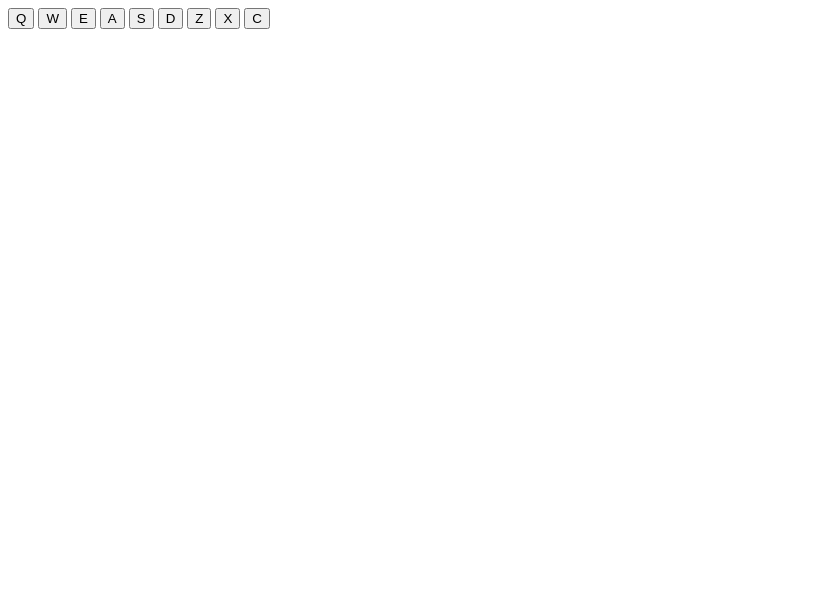
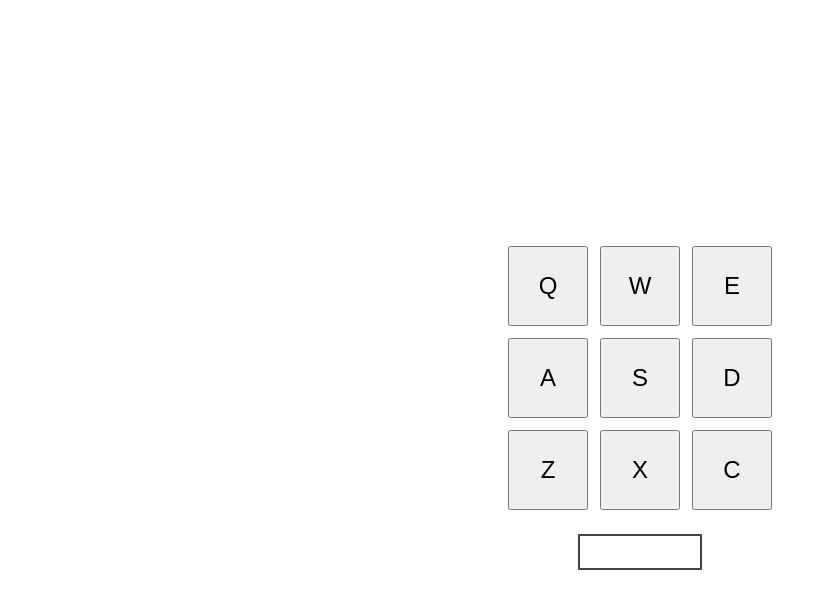
Before and after one commit to 202416852-anhpv/javascript-certification, a website: page drum-machine/index.html in a window 1280 px wide. Shown: the whole page, without its empty margins (0-827 px from the left). Drawn offline with Linux system fonts and the light colour scheme.

Commit message:
feat: complete drum machine certification

```diff
--- a/drum-machine/index.html
+++ b/drum-machine/index.html
@@ -8,7 +8,7 @@
   <body>
     <div id="drum-machine">
       <div id="pad-bank">
-        <button class="drum-pad" id="heater-1">
+        <button class="drum-pad" id="Heater-1">
           Q
           <audio
             class="clip"
@@ -16,7 +16,7 @@
             src="https://cdn.freecodecamp.org/curriculum/drum/Heater-1.mp3"
           ></audio>
         </button>
-        <button class="drum-pad" id="heater-2">
+        <button class="drum-pad" id="Heater-2">
           W
           <audio
             class="clip"
@@ -24,7 +24,7 @@
             src="https://cdn.freecodecamp.org/curriculum/drum/Heater-2.mp3"
           ></audio>
         </button>
-        <button class="drum-pad" id="heater-3">
+        <button class="drum-pad" id="Heater-3">
           E
           <audio
             class="clip"
@@ -32,7 +32,7 @@
             src="https://cdn.freecodecamp.org/curriculum/drum/Heater-3.mp3"
           ></audio>
         </button>
-        <button class="drum-pad" id="heater-4_1">
+        <button class="drum-pad" id="Heater-4">
           A
           <audio
             class="clip"
@@ -40,7 +40,7 @@
             src="https://cdn.freecodecamp.org/curriculum/drum/Heater-4_1.mp3"
           ></audio>
         </button>
-        <button class="drum-pad" id="clap">
+        <button class="drum-pad" id="Clap">
           S
           <audio
             class="clip"
@@ -48,7 +48,7 @@
             src="https://cdn.freecodecamp.org/curriculum/drum/Heater-6.mp3"
           ></audio>
         </button>
-        <button class="drum-pad" id="open-hh">
+        <button class="drum-pad" id="Open-HH">
           D
           <audio
             class="clip"
@@ -56,7 +56,7 @@
             src="https://cdn.freecodecamp.org/curriculum/drum/Dsc_Oh.mp3"
           ></audio>
         </button>
-        <button class="drum-pad" id="kick-n-hat">
+        <button class="drum-pad" id="Kick-n'-Hat">
           Z
           <audio
             class="clip"
@@ -64,7 +64,7 @@
             src="https://cdn.freecodecamp.org/curriculum/drum/Kick_n_Hat.mp3"
           ></audio>
         </button>
-        <button class="drum-pad" id="kick">
+        <button class="drum-pad" id="Kick">
           X
           <audio
             class="clip"
@@ -72,7 +72,7 @@
             src="https://cdn.freecodecamp.org/curriculum/drum/RP4_KICK_1.mp3"
           ></audio>
         </button>
-        <button class="drum-pad" id="closed-hh">
+        <button class="drum-pad" id="Closed-HH">
           C
           <audio
             class="clip"
--- a/drum-machine/script.js
+++ b/drum-machine/script.js
@@ -1 +1,32 @@
 const drumPads = document.querySelectorAll(".drum-pad");
+const display = document.getElementById("display");
+
+function playAudio(audioElement, parentId) {
+  if (!audioElement) return;
+
+  audioElement.currentTime = 0;
+  audioElement.play();
+
+  const displayName = parentId.replace(/-/g, " ");
+
+  display.textContent = displayName;
+}
+
+drumPads.forEach((pad) => {
+  pad.addEventListener("click", () => {
+    const audio = pad.querySelector(".clip");
+
+    playAudio(audio, pad.id);
+  });
+});
+
+document.addEventListener("keydown", (event) => {
+  const keyStr = event.key.toUpperCase();
+  const audio = document.getElementById(keyStr);
+
+  if (audio) {
+    const parentId = audio.parentElement;
+
+    playAudio(audio, parentId.id);
+  }
+});
--- a/drum-machine/styles.css
+++ b/drum-machine/styles.css
@@ -0,0 +1,31 @@
+body {
+  font-family: Arial, Helvetica, sans-serif;
+  display: flex;
+  min-height: 100vh;
+  justify-content: center;
+  align-items: center;
+}
+
+#pad-bank {
+  display: grid;
+  grid-template-columns: repeat(3, 80px);
+  grid-template-rows: repeat(3, 80px);
+  gap: 12px;
+  margin-bottom: 24px;
+}
+
+.drum-pad {
+  width: 100%;
+  height: 100%;
+  font-size: 24px;
+}
+
+p {
+  width: 120px;
+  height: 32px;
+  border: 2px solid #444444;
+  display: flex;
+  justify-content: center;
+  align-items: center;
+  margin: auto;
+}
```
Also changed, not shown: voting-system/script.js (added).
